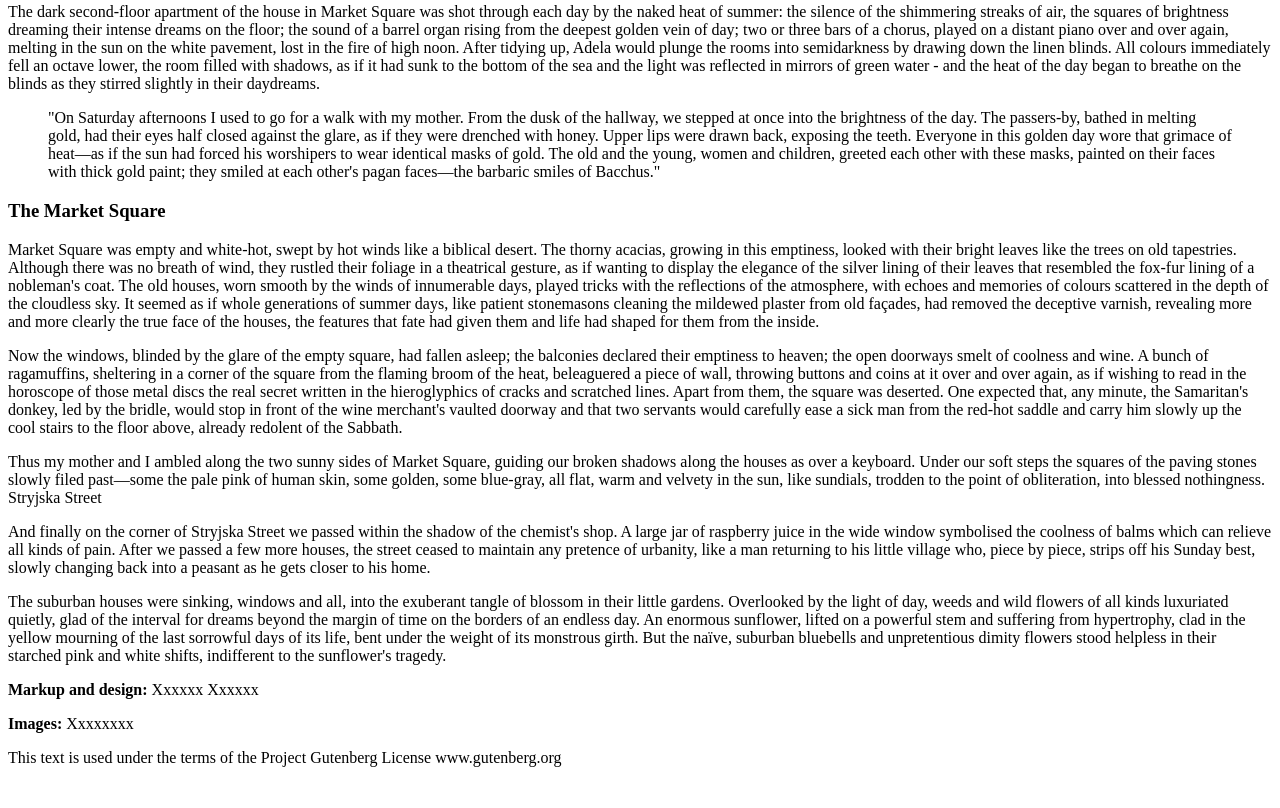
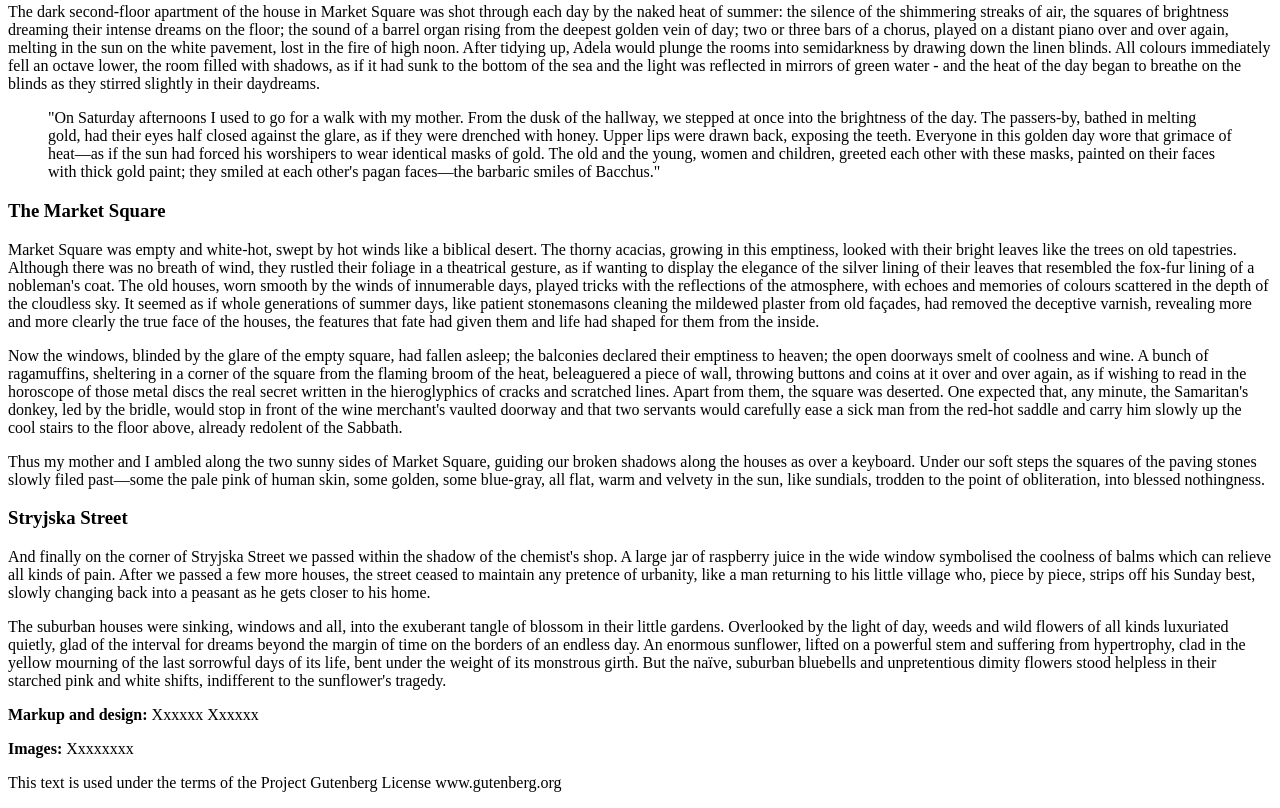
Before and after one commit to christelkho/crocodiles, a plain HTML site: page index.html in a window 1280 px wide. Shown: the part 307-1115 px from the top of the page. Before the commit the page ends 1090 px from the top, so only its background shows below. Drawn offline with Linux system fonts and the light colour scheme.

Commit message:
Update index.html

```diff
--- a/index.html
+++ b/index.html
@@ -77,7 +77,8 @@ broken shadows along the houses as over a keyboard.
 Under our soft steps the squares of the paving stones slowly filed past—some the pale pink
 of human skin, some golden, some blue-gray, all flat, warm and velvety in the sun, like
 sundials, trodden to the point of obliteration, into blessed nothingness.
-Stryjska Street</p>
+
+<h3>Stryjska Street</h3>
 
 <p>And finally on the corner of Stryjska Street we passed within the shadow of the chemist's
 shop. A large jar of raspberry juice in the wide window symbolised the coolness of balms
@@ -94,7 +95,6 @@ hypertrophy, clad in the yellow mourning of the last sorrowful days of its life,
 weight of its monstrous girth. But the naïve, suburban bluebells and unpretentious dimity
 flowers stood helpless in their starched pink and white shifts, indifferent to the sunflower's
 tragedy.</p>
-<footer>
 <p><strong>Markup and design:</strong> Xxxxxx Xxxxxx</p>
 
 <p><strong>Images:</strong> Xxxxxxxx</p>
```
